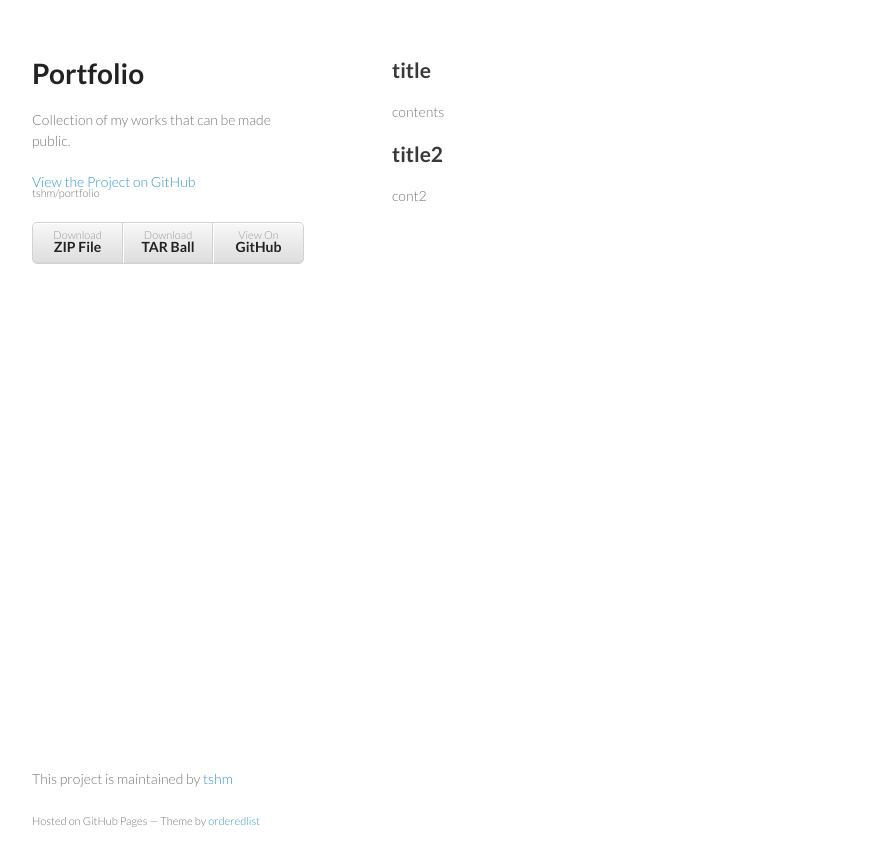
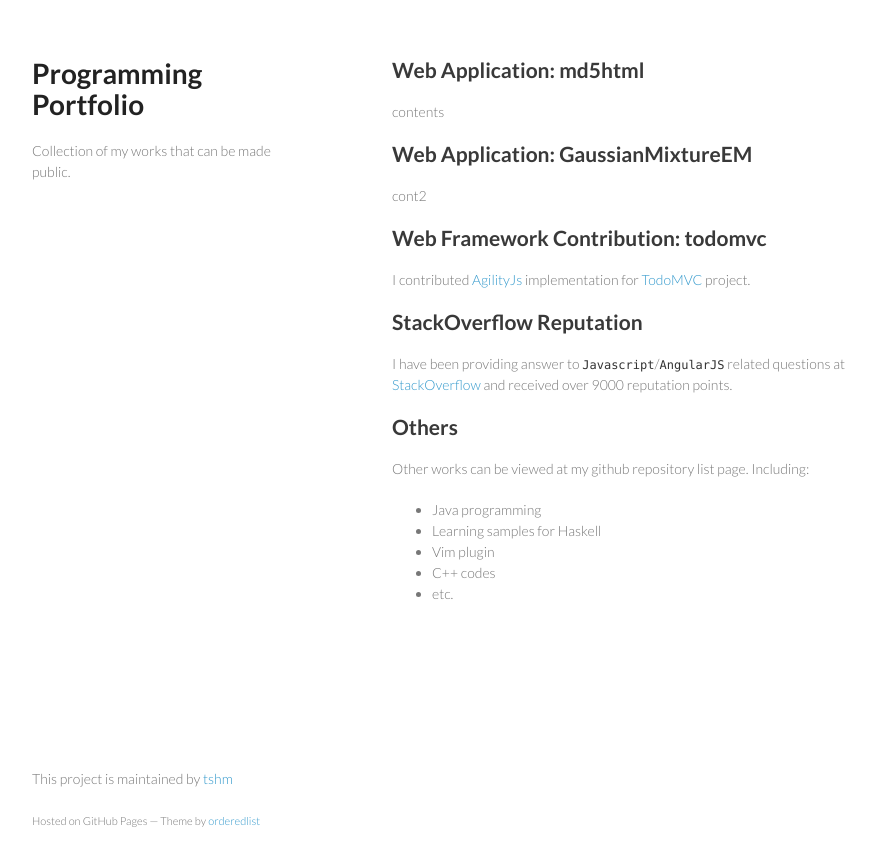
Before and after one commit to tshm/portfolio, a Jekyll site: the page built from index.md, in a window 1280 px wide. Shown: the top 866 px of the page, without its empty margins (178-1052 px from the left). Built offline with Jekyll 4.4.1, drawn with Linux system fonts in a browser that asks for light colours; Markdown is read by kramdown in place of the engine named in the settings.

Commit message:
add misc projects.

```diff
--- a/_layouts/index.html
+++ b/_layouts/index.html
@@ -15,17 +15,8 @@
   <body>
     <div class="wrapper">
       <header>
-        <h1>Portfolio</h1>
+        <h1>Programming Portfolio</h1>
         <p>Collection of my works that can be made public.</p>
-
-        <p class="view"><a href="https://github.com/tshm/portfolio">View the Project on GitHub <small>tshm/portfolio</small></a></p>
-
-
-        <ul>
-          <li><a href="https://github.com/tshm/portfolio/zipball/master">Download <strong>ZIP File</strong></a></li>
-          <li><a href="https://github.com/tshm/portfolio/tarball/master">Download <strong>TAR Ball</strong></a></li>
-          <li><a href="https://github.com/tshm/portfolio">View On <strong>GitHub</strong></a></li>
-        </ul>
       </header>
 	  <section>
 {{content}}
--- a/index.md
+++ b/index.md
@@ -2,10 +2,31 @@
 layout: index
 ---
 
-## title
+## Web Application: md5html
 
 contents
 
-## title2
+## Web Application: GaussianMixtureEM
 
 cont2
+
+## Web Framework Contribution: todomvc
+I contributed [AgilityJs](http://agilityjs.com/) implementation for
+[TodoMVC](http://addyosmani.github.com/todomvc)
+project.
+
+## StackOverflow Reputation
+I have been providing answer to `Javascript`/`AngularJS` related
+questions at
+[StackOverflow](http://stackoverflow.com/users/1238847/tosh-shimayama)
+and received over 9000 reputation points.
+
+## Others
+Other works can be viewed at my github repository list page.
+Including:
+
+* Java programming
+* Learning samples for Haskell
+* Vim plugin
+* C++ codes
+* etc.
```
